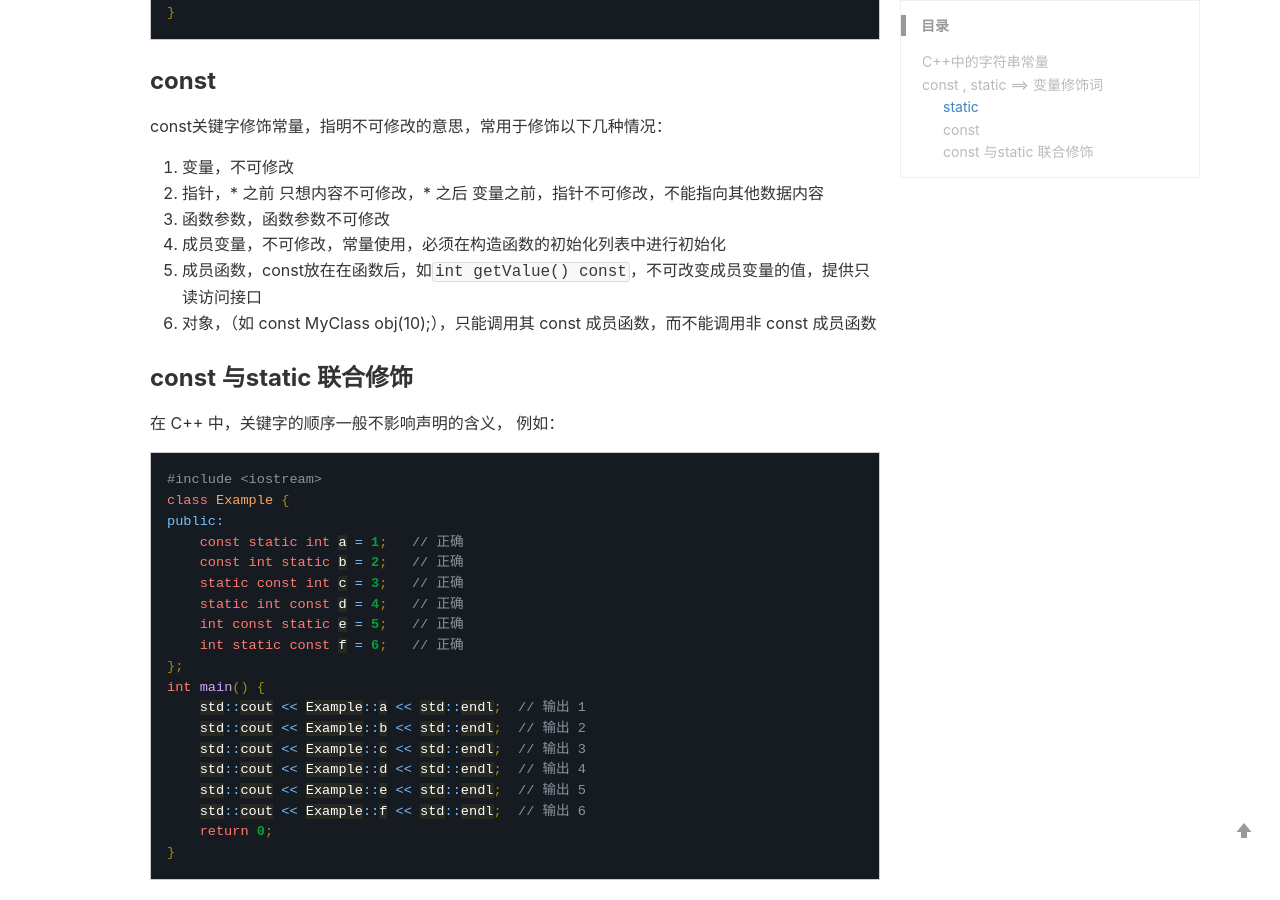
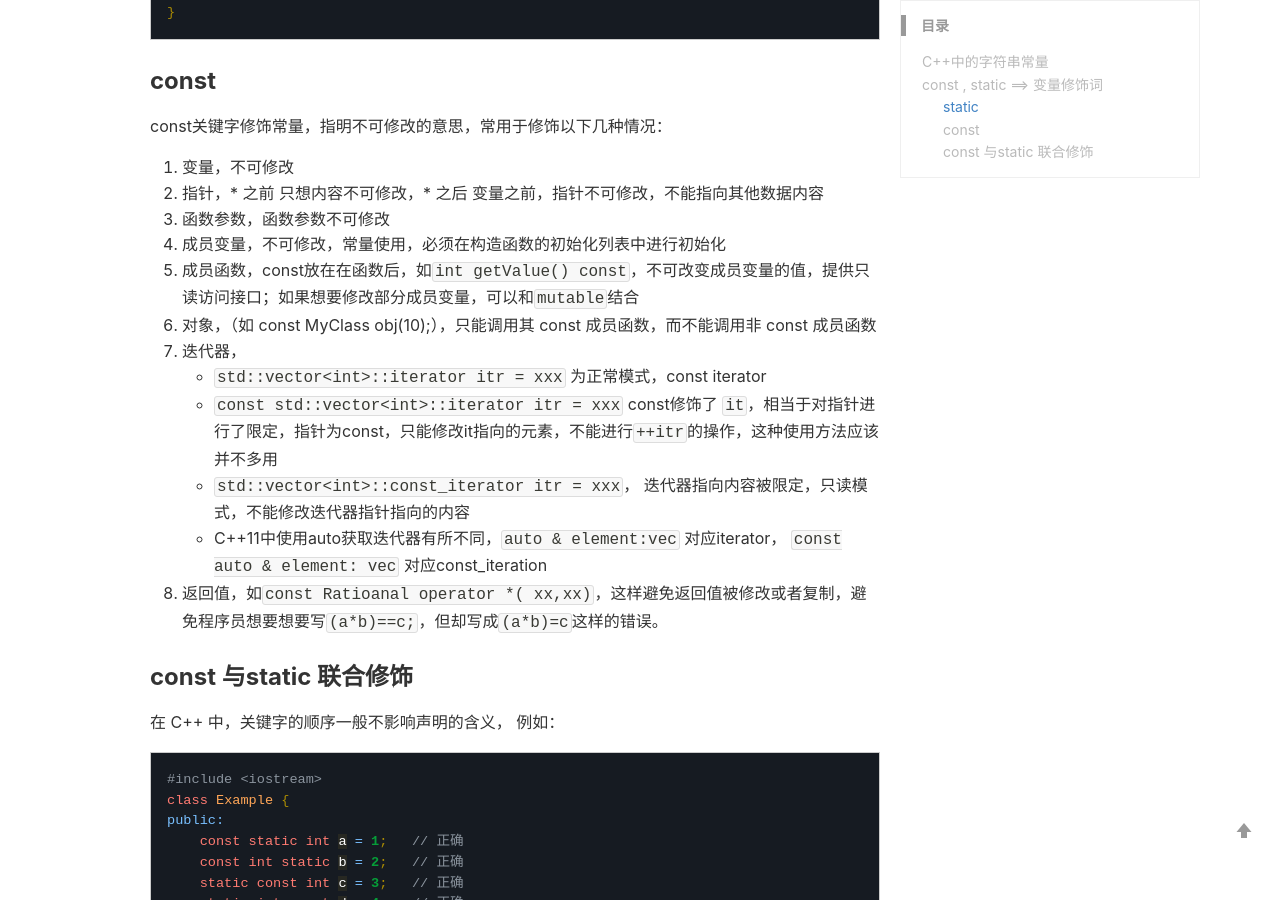
Before and after one commit to menchaojie/menchaojie.github.io, a Jekyll site: the page built from _fragments/Effective C++.md, in a window 1280 px wide and 900 px high, scrolled down 1559 px. Built offline with Jekyll 4.4.1, drawn with Linux system fonts in a browser that asks for light colours; comment, search, counter and statistics services are not loaded.

Commit message:
2024-07-08(Monday)10:13

```diff
--- a/_fragments/Effective C++.md
+++ b/_fragments/Effective C++.md
@@ -68,8 +68,14 @@ const关键字修饰常量，指明不可修改的意思，常用于修饰以下
 2. 指针，* 之前 只想内容不可修改，* 之后 变量之前，指针不可修改，不能指向其他数据内容
 3. 函数参数，函数参数不可修改
 4. 成员变量，不可修改，常量使用，必须在构造函数的初始化列表中进行初始化
-5. 成员函数，const放在在函数后，如`int getValue() const`，不可改变成员变量的值，提供只读访问接口
+5. 成员函数，const放在在函数后，如`int getValue() const`，不可改变成员变量的值，提供只读访问接口；如果想要修改部分成员变量，可以和`mutable`结合
 6. 对象，（如 const MyClass obj(10);），只能调用其 const 成员函数，而不能调用非 const 成员函数
+7. 迭代器，
+	- `std::vector<int>::iterator itr = xxx` 为正常模式，const iterator
+	- `const std::vector<int>::iterator itr = xxx`  const修饰了 `it`，相当于对指针进行了限定，指针为const，只能修改it指向的元素，不能进行`++itr`的操作，这种使用方法应该并不多用
+	- `std::vector<int>::const_iterator itr = xxx`， 迭代器指向内容被限定，只读模式，不能修改迭代器指针指向的内容
+	- C++11中使用auto获取迭代器有所不同，`auto & element:vec` 对应iterator， `const auto & element: vec` 对应const_iteration
+8. 返回值，如`const Ratioanal operator *( xx,xx)`，这样避免返回值被修改或者复制，避免程序员想要想要写`(a*b)==c;`，但却写成`(a*b)=c`这样的错误。
 
 ### const 与static 联合修饰
 
```
Also changed, not shown: _posts/2024-07-08-Judge_Balance_Binary_Tree.md (added, +56 -0 lines).
